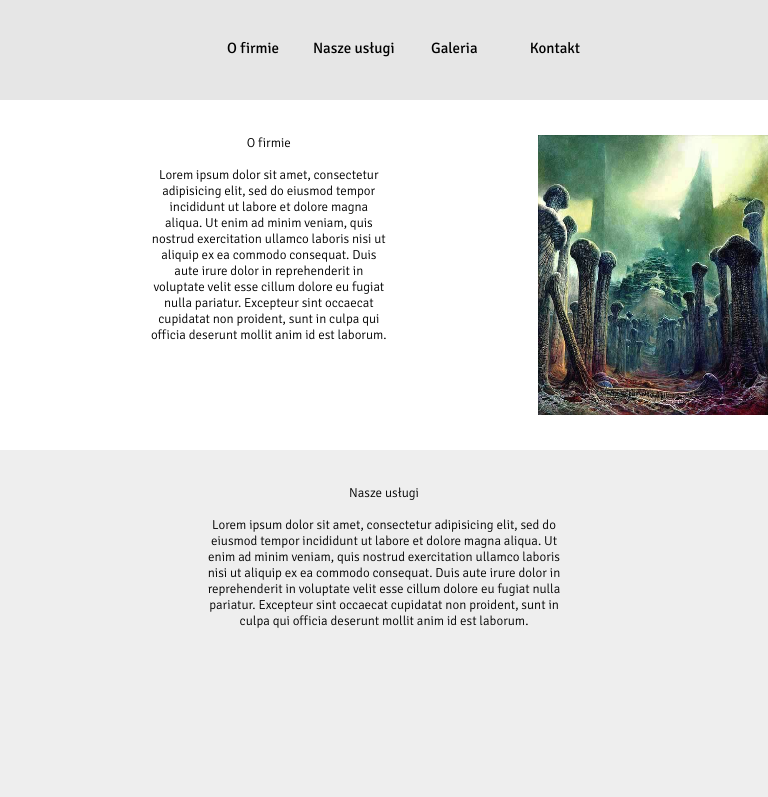
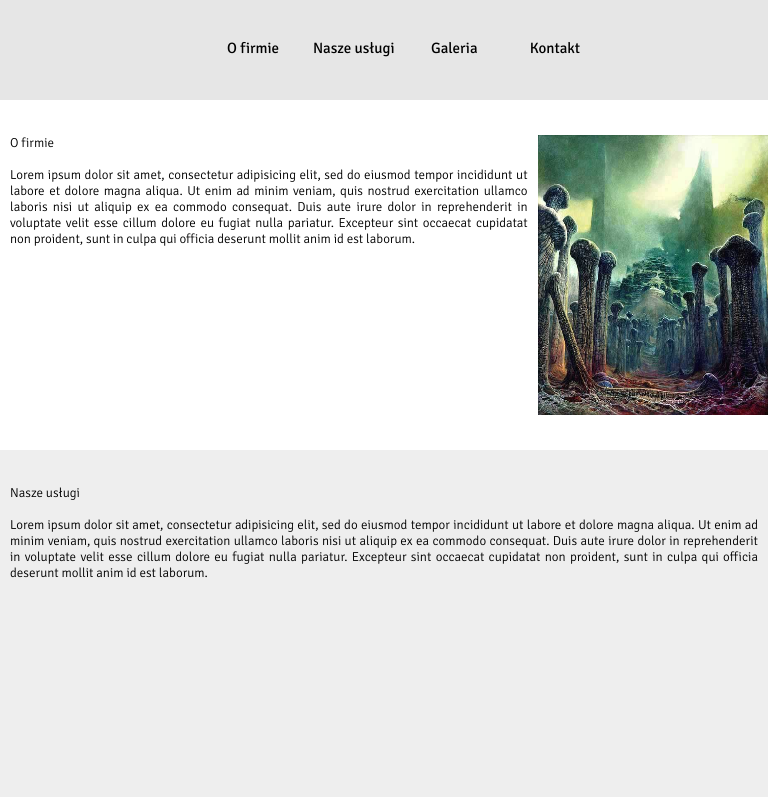
Before and after one commit to zolza/Portal, a plain HTML site: page index.html in a window 768 px wide. Shown: the top 797 px of the page. Drawn offline with Linux system fonts and the light colour scheme.

```diff
--- a/css/style.css
+++ b/css/style.css
@@ -95,7 +95,7 @@
 
 .about p {
 	width: 70%;
-	text-align: center;
+	text-align: justify;
 	display: inline-block;
 	position: absolute;
 	left: 0;
@@ -118,6 +118,7 @@
 .services p {
 	padding-left: 200px;
 	padding-right: 200px;
+	text-align: justify;
 }
 
 .reptiles {
@@ -183,12 +184,29 @@
 .container p {
 	font-size: 13px;
 }
+.about p {
+	padding-left: 10px;
+	padding-right: 10px;
+}
+.services p {
+	padding-left: 10px;
+	padding-right: 10px;
+}
 .footer span {
 	font-size: 11px;
-}}
+}
 
 @media (max-width:480px) {
 	.menu li {
 		font-size: 11px;
-} /*tutaj zrobic hamburgera */
 }
+/*tutaj zrobic hamburgera */
+.about p {
+	padding-left: 10px;
+	padding-right: 10px;
+}
+}
+
+@media (orientation: landscape) {
+
+}
--- a/index.html
+++ b/index.html
@@ -1,7 +1,7 @@
 <!DOCTYPE html>
 <html>
 <head>
-	<meta name="viewport" content="width=device-width">
+	<meta name="viewport" content="width=device-width, initial-scale=1.0">
 	<title>Accouncements</title>
 	<meta charset="utf-8">
 	<link rel="stylesheet" type="text/css" href="css/style.css">
```
